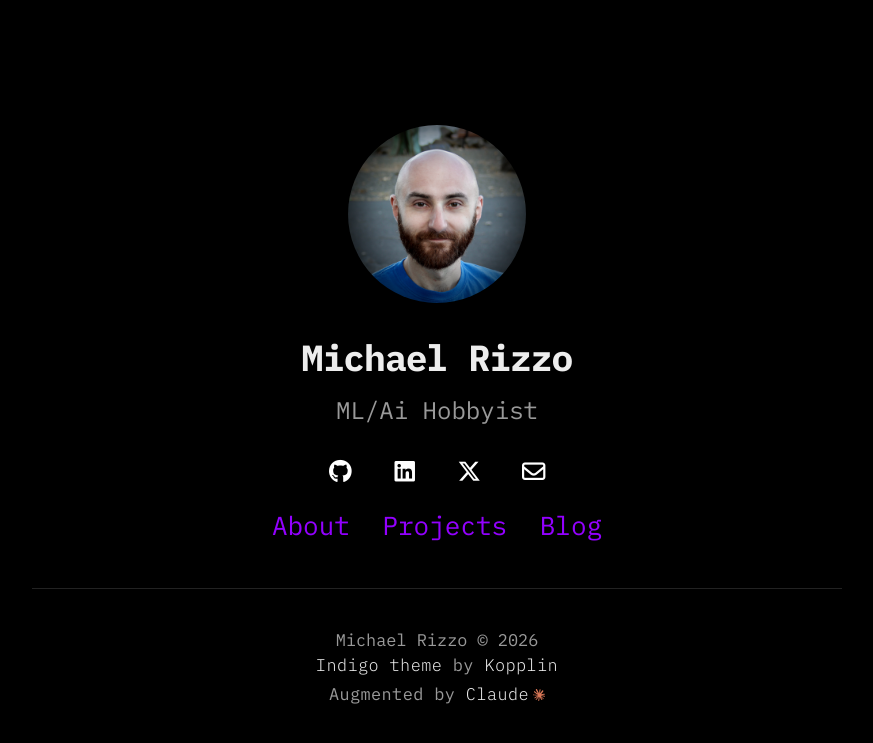
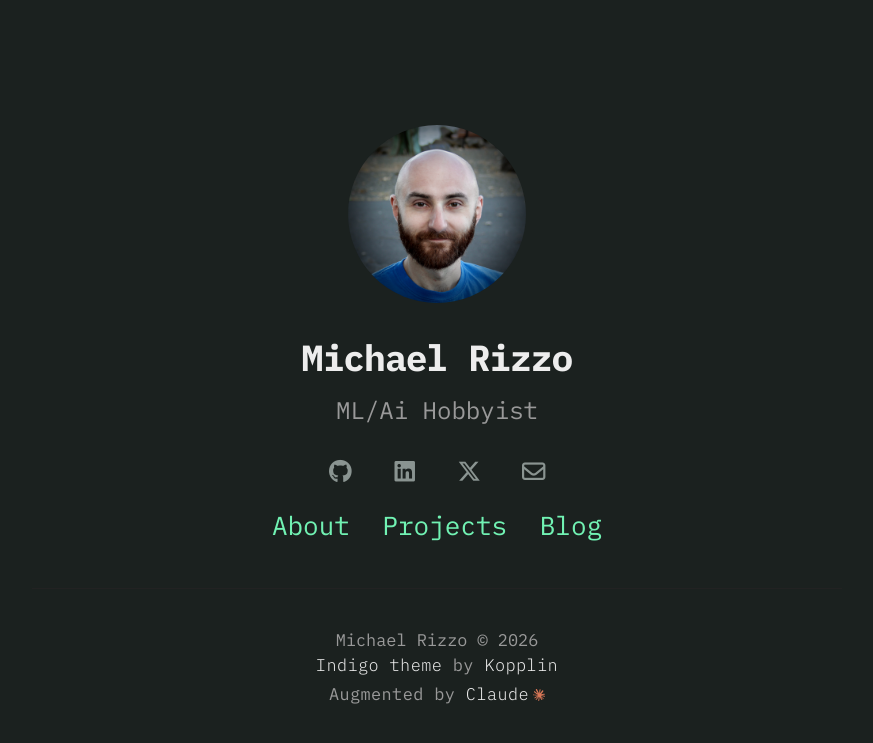
Before and after one commit to MikeRizzo/mikerizzo.github.io, a Jekyll site: the page built from index.html, in a window 1280 px wide. Shown: the top 743 px of the page, without its empty margins (203-1076 px from the left). Built offline with Jekyll 4.4.1, drawn with Linux system fonts in a browser that asks for light colours; nearby versions of some CDN libraries.

Commit message:
Recolored theme: teal accents, mint nav links, dark-green background
Co-Authored-By: Claude Fable 5 <noreply@anthropic.com>

```diff
--- a/_sass/base/variables-dark.sass
+++ b/_sass/base/variables-dark.sass
@@ -4,10 +4,10 @@ $fontMonospace: "IBM Plex Mono", "Consolas", Liberation Mono, Menlo, Courier, mo
 $alpha: #aaa
 $beta: #ededed
 $gama: #999
-$delta: #9300ff
+$delta: #669999
 $epsilon: #222
-$omega: #000
-$zeta: #fff
+$omega: #1b211f
+$zeta: #8a9491
 $kappa: #1E2D24
 
 $thin-font: 400
--- a/_sass/base/variables.sass
+++ b/_sass/base/variables.sass
@@ -4,7 +4,7 @@ $fontMonospace: "IBM Plex Mono", "Consolas", Liberation Mono, Menlo, Courier, mo
 $alpha: #666
 $beta: #222
 $gama: #575757
-$delta: #4b0082
+$delta: #669999
 $epsilon: #ededed
 $omega: #fff
 $zeta: #000
--- a/_sass/components/nav.sass
+++ b/_sass/components/nav.sass
@@ -40,6 +40,7 @@
             margin: 0
             border-radius: 4%
             transition: all .4s ease-in-out
+            color: #71f2b3
 
             &:hover
                 color: $alpha
```
